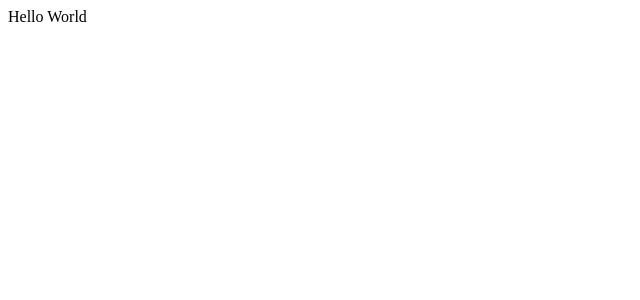
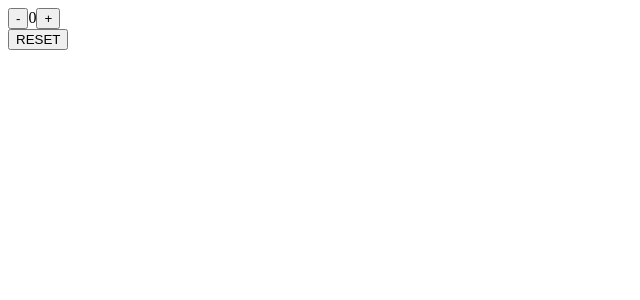
Before and after one commit to axelerant-hardik/react-learning, a React (Vite) app: page / in a window 1280 px wide. Shown: the top 300 px of the page, without its empty margins (0-640 px from the left). Built offline with nearby package versions, Linux system fonts and the light colour scheme.

Commit message:
Exercise: useReducer

```diff
--- a/src/App.jsx
+++ b/src/App.jsx
@@ -1,5 +1,7 @@
+import { Counter } from "./Counter"
+
 function App() {
-  return "Hello World"
+  return <Counter />
 }
 
 export default App
--- /dev/null
+++ b/src/Counter.jsx
@@ -0,0 +1,39 @@
+import { useReducer } from "react"
+
+function reducer(count, action) {
+  switch (action.type) {
+    case "INCREMENT":
+      return count + 1
+    case "DECREMENT":
+      return count - 1
+    case "RESET":
+      return action.payload.resetCount
+    default:
+      return count
+  }
+}
+
+export function Counter({ intialCount = 0 }) {
+  const [count, dispatch] = useReducer(reducer, intialCount)
+
+  return (
+    <>
+      <button type="button" onClick={() => dispatch({ type: "DECREMENT" })}>
+        -
+      </button>
+      {count}
+      <button type="button" onClick={() => dispatch({ type: "INCREMENT" })}>
+        +
+      </button>
+      <br />
+      <button
+        type="button"
+        onClick={() =>
+          dispatch({ type: "RESET", payload: { resetCount: intialCount } })
+        }
+      >
+        RESET
+      </button>
+    </>
+  )
+}
```
